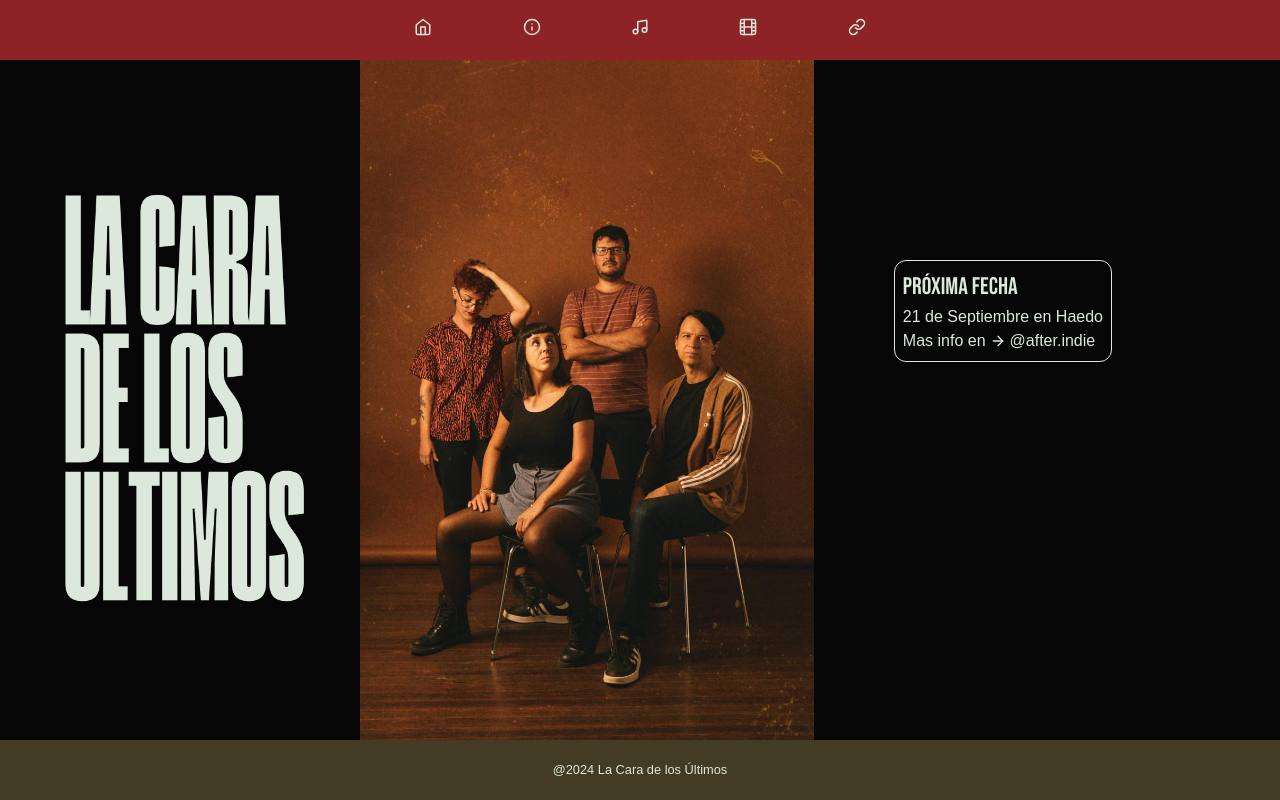
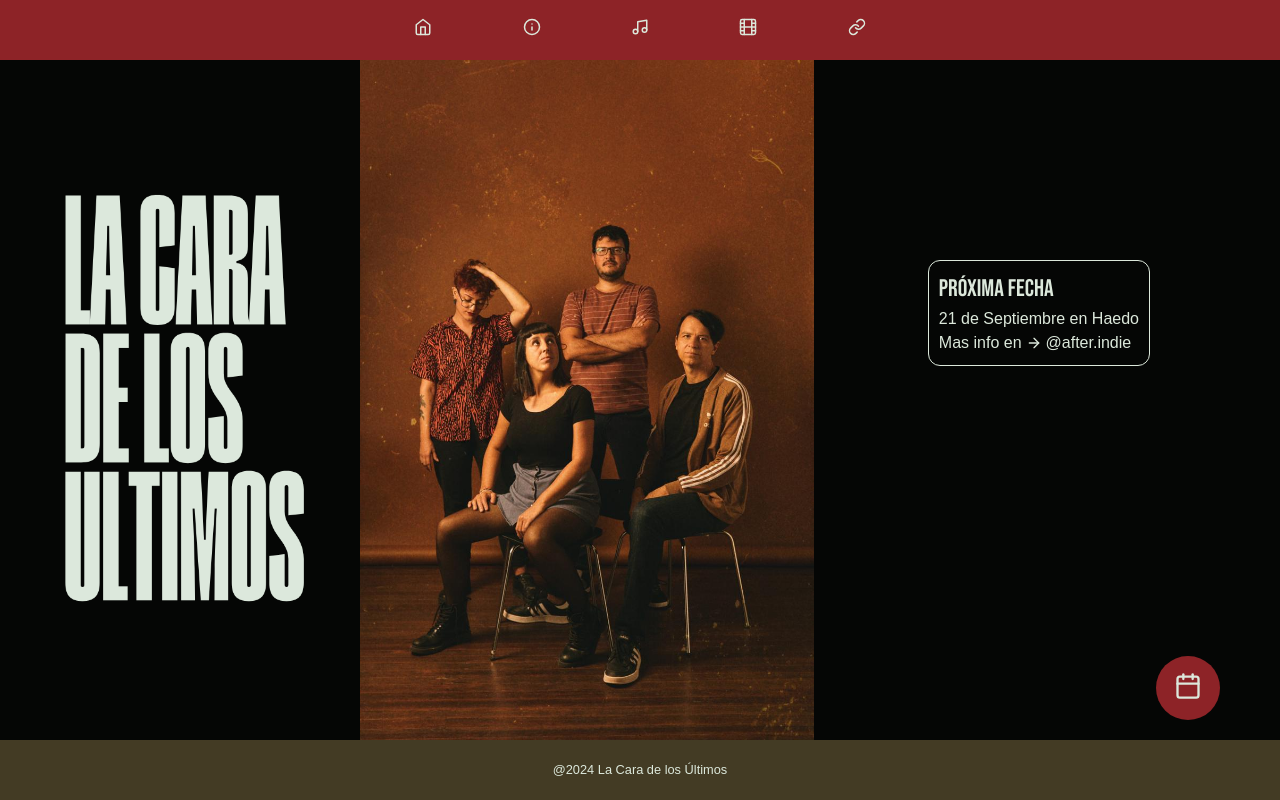
Before and after one commit to JusRecondo/lcdlu-web, a React (Vite) app: page / in a window 1280 px wide. Built offline with nearby package versions, Linux system fonts and the light colour scheme; a web font is replaced by a local one.

Commit message:
Add CSS to fab button

```diff
--- a/src/pages/home/Home.jsx
+++ b/src/pages/home/Home.jsx
@@ -1,7 +1,7 @@
 /* import BandName from './BandName'; */
 import { useEffect, useState } from 'react';
 import useWindowSize from '../../hooks/useWindowSize';
-import { TABLET_SIZE } from '../../lib/constants';
+import { DESKTOP_SIZE } from '../../lib/constants';
 import lacaradelosultimos from './lacaradelosultimos.jpg';
 import lacaradelosultimosnombre from './lacaradelosultimosnombre.png';
 import { FiArrowRight, FiCalendar } from 'react-icons/fi';
@@ -9,10 +9,10 @@ import { FiArrowRight, FiCalendar } from 'react-icons/fi';
 const Home = () => {
     const [showAnnouncement, setShowAnnouncement] = useState(false);
     const { width } = useWindowSize();
-    const isMobile = width < TABLET_SIZE;
+    const isMobile = width <= DESKTOP_SIZE;
 
     useEffect(() => {
-        if (width >= TABLET_SIZE) {
+        if (width >= DESKTOP_SIZE) {
             setShowAnnouncement(true);
         } else {
             setShowAnnouncement(false);
@@ -41,9 +41,9 @@ const Home = () => {
                 <button
                     onClick={handleShowAnnouncement}
                     aria-label="Mostrar información sobre próxima fecha"
-                    className="show-announcement-fab"
+                    className="fab-btn"
                 >
-                    <FiCalendar />
+                    <FiCalendar className="fab-icon" />
                 </button>
             )}
             {showAnnouncement && (
--- a/src/styles/_variables.scss
+++ b/src/styles/_variables.scss
@@ -14,6 +14,7 @@ $desktop-lg:"(min-width: 1600px)";
 $dark: #050605;
 $light: #dce8db;
 $primary: #8d2327;
+$primary-darken: darken($primary, 10);
 $secondary: #433b24;
 $tertiary: #7d7562;
 
--- a/src/styles/components/_button.scss
+++ b/src/styles/components/_button.scss
@@ -1,4 +1,4 @@
-/* .common-button {
+.common-button {
     display: flex;
     justify-content: center;
     align-items: center;
@@ -17,32 +17,19 @@
     cursor: pointer;
     transition: background-color 0.25s;
     background-color: $primary;
-    color: $primary-contrast-text;
+    color: $light;
 
     &:hover,
     &:focus,
     &:active {
-        background-color: $primary-lighten;
-        color: $primary-contrast-text;
+        background-color: $primary-darken;
     }
 
     &:disabled {
         pointer-events: none;
-        background-color: $color-neutral-3;
-        color: $color-neutral-1;
+        background-color: $light;
+        color: $dark;
         border: none;
-    }
-
-    &.secondary {
-        background-color: $color-secondary;
-        color: $color-secondary-contrast-text;
-
-        &:hover,
-        &:focus,
-        &:active {
-            background-color: $color-secondary-lighten;
-            color: $color-secondary-contrast-text;
-        }
     }
 
     &.outlined {
@@ -53,8 +40,8 @@
         &:hover,
         &:focus,
         &:active {
-            background-color: $color-neutral-4;
-            color: $primary;
+            background-color: $primary;
+            color: $light;
         }
     }
 
@@ -70,7 +57,6 @@
         &:hover,
         &:focus,
         &:active {
-            color: $primary-darken;
             font-weight: 600;
         }
     }
@@ -92,4 +78,27 @@
         max-width: 240px;
         font-size: 18px;
     }
-} */
+}
+
+.fab-btn {
+    background-color: $primary;
+    color: $light;
+    border: none;
+    outline: none;
+    width: 64px;
+    height: 64px;
+    border-radius: 50%;
+    position: absolute;
+    right: 20px;
+    bottom: 20px;
+
+    &:hover,
+    &:focus,
+    &:active {
+        background-color: $primary-darken;
+    }
+
+    .fab-icon {
+        font-size: 28px;
+    }
+}
--- a/src/styles/pages/_home.scss
+++ b/src/styles/pages/_home.scss
@@ -45,14 +45,16 @@
     .announcement {
         position: absolute;
         z-index: 0;
-        right: 10vw;
-        top: 11vh;
-        padding: 0.5rem;
-        border: 1px solid $light;
+        right: 90px;
+        bottom: 20px;
+        padding: 10px;
         border-radius: 12px;
+        background-color: $dark;
 
         @media #{$desktop} {
+            border: 1px solid $light;
             top: 200px;
+            bottom: unset;
         }
 
         .more-info {
```
